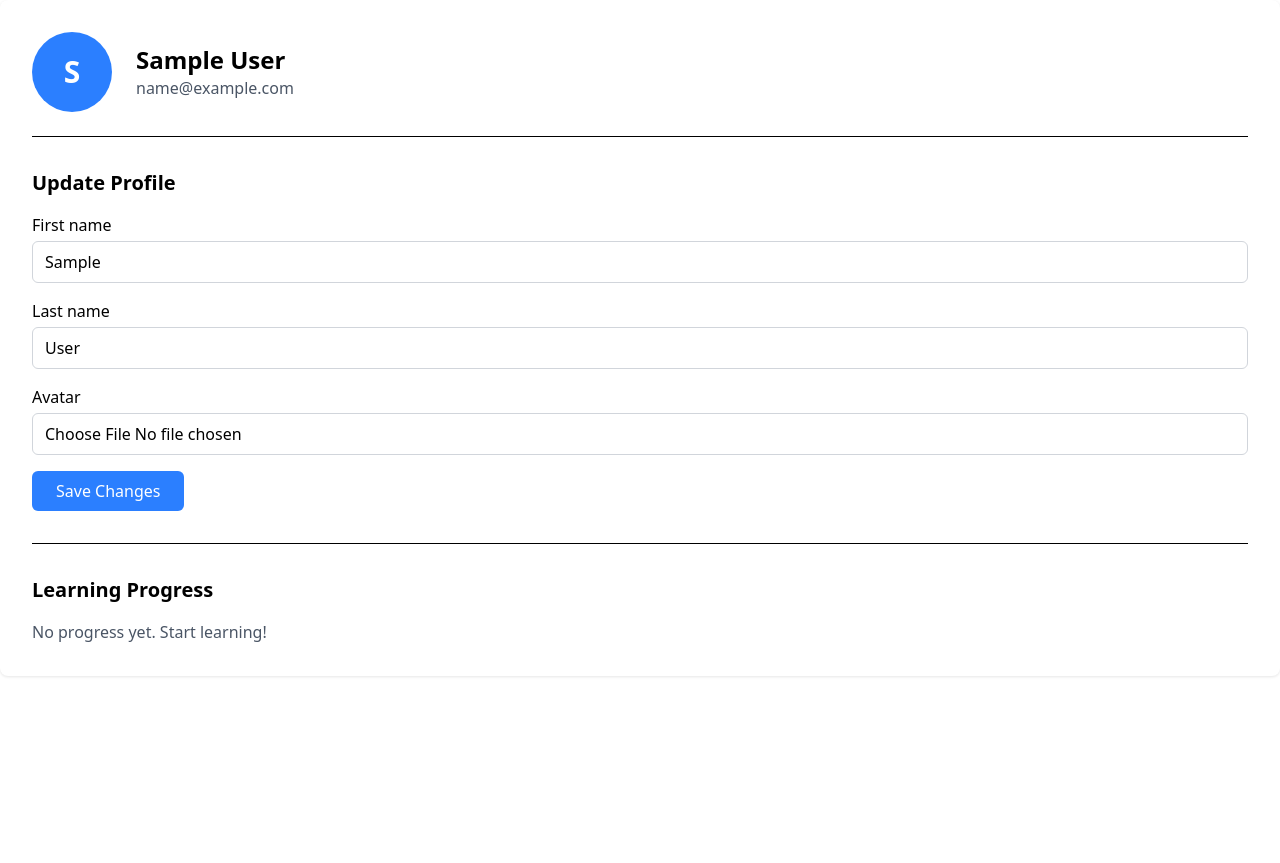
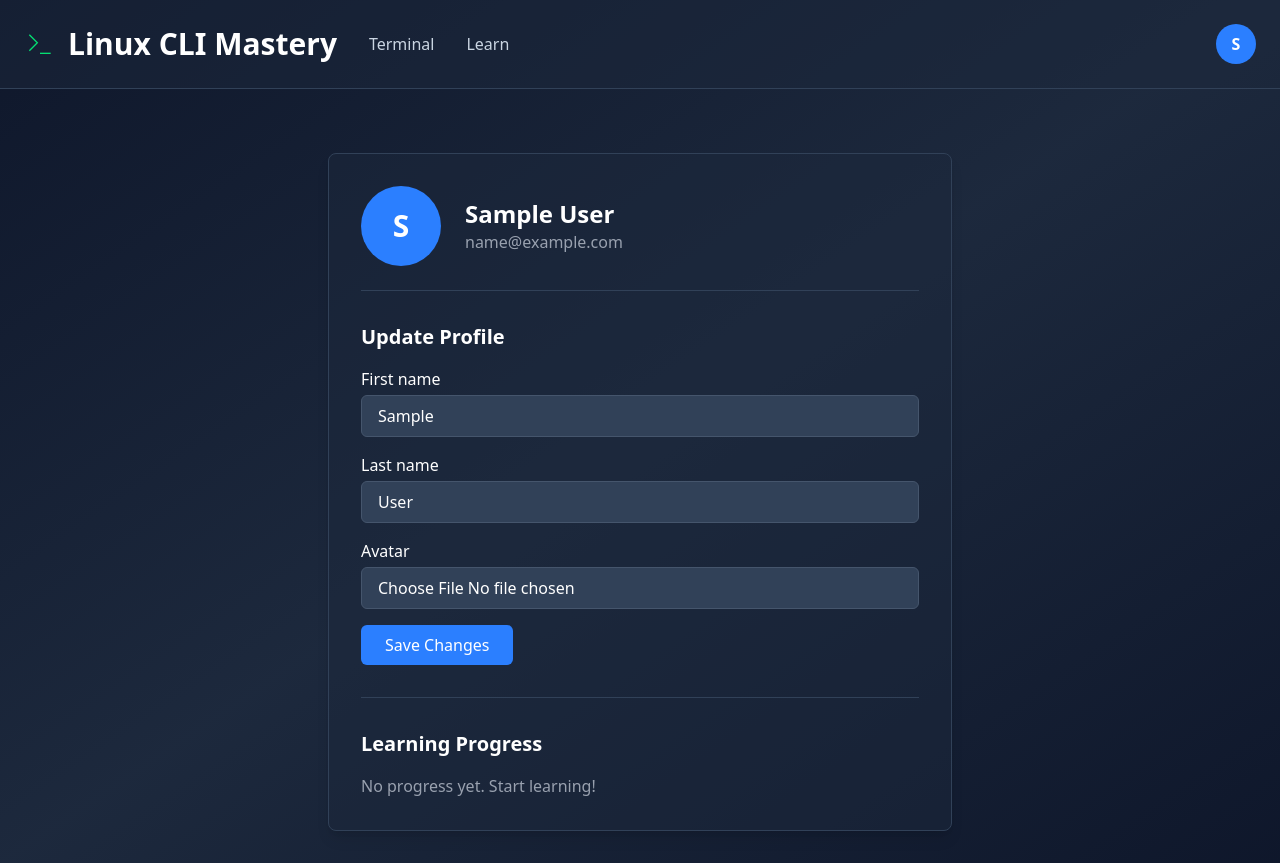
Before and after one commit to ashishk8181/linux_cli_mastery, a Django app: page /users/profile/ in a window 1280 px wide. Before the commit the page ends 677 px from the top, so only its background shows below. Run offline with Django 5.2, Linux system fonts and the light colour scheme; the visitor is signed in with stand-in values (Sample User, id 1).

Commit message:
user profile css fixed

```diff
--- a/templates/users/profile.html
+++ b/templates/users/profile.html
@@ -1,10 +1,45 @@
-{% extends 'base_with_nav.html' %}
+{% extends 'base.html' %}
 
 {% block title %}Profile{% endblock %}
 
 {% block content %}
-<div class="card">
-    <div class="flex items-center gap-6 mb-8 pb-6 border-b">
+<div class="min-h-screen bg-gradient-to-br from-slate-900 via-slate-800 to-slate-900 text-white">
+    <div class="bg-slate-800/50 border-b border-slate-700 p-6">
+        <div class="max-w-7xl mx-auto flex items-center justify-between">
+            <div class="flex items-center gap-8">
+                <div class="flex items-center gap-3">
+                    <svg class="w-8 h-8 text-green-400" fill="none" stroke="currentColor" viewBox="0 0 24 24">
+                        <polyline points="4 17 10 11 4 5"></polyline><line x1="12" y1="19" x2="20" y2="19"></line>
+                    </svg>
+                    <h1 class="text-3xl font-bold">Linux CLI Mastery</h1>
+                </div>
+                {% if user.is_authenticated %}
+                <a href="{% url 'terminal' %}" class="text-slate-300 hover:text-white transition">Terminal</a>
+                <a href="{% url 'module_list' %}" class="text-slate-300 hover:text-white transition">Learn</a>
+                {% endif %}
+            </div>
+            {% if user.is_authenticated %}
+            <div class="relative group">
+                {% if user.avatar %}
+                <img src="{{ user.avatar.url }}" alt="Avatar" class="w-10 h-10 rounded-full cursor-pointer object-cover">
+                {% else %}
+                <div class="w-10 h-10 rounded-full cursor-pointer bg-blue-500 flex items-center justify-center font-bold">
+                    {{ user.first_name.0|upper }}
+                </div>
+                {% endif %}
+                <div class="hidden group-hover:block absolute right-0 pt-2 z-50">
+                    <div class="bg-white shadow-lg rounded-md min-w-[150px]">
+                        <a href="{% url 'profile' %}" class="block px-4 py-3 text-gray-700 hover:bg-gray-100">Profile</a>
+                        <a href="{% url 'logout' %}" class="block px-4 py-3 text-gray-700 hover:bg-gray-100">Logout</a>
+                    </div>
+                </div>
+            </div>
+            {% endif %}
+        </div>
+    </div>
+    <div class="max-w-7xl mx-auto px-4 py-8 mt-8">
+        <div class="w-1/2 mx-auto bg-slate-800/50 border border-slate-700 p-8 rounded-lg shadow-lg">
+        <div class="flex items-center gap-6 mb-8 pb-6 border-b border-slate-700">
         {% if user.avatar %}
         <img src="{{ user.avatar.url }}" alt="Avatar" class="w-20 h-20 rounded-full object-cover">
         {% else %}
@@ -14,7 +49,7 @@
         {% endif %}
         <div>
             <h2 class="text-2xl font-bold">{{ user.first_name }} {{ user.last_name }}</h2>
-            <p class="text-gray-600">{{ user.email }}</p>
+            <p class="text-gray-400">{{ user.email }}</p>
         </div>
     </div>
 
@@ -25,9 +60,9 @@
         <div>
             <label class="block font-medium mb-1">{{ field.label }}</label>
             {% if field.name == 'avatar' %}
-            <input type="file" name="{{ field.name }}" class="input-field">
+                <input type="file" name="{{ field.name }}" class="w-full px-4 py-2 bg-slate-700 border border-slate-600 rounded-md focus:outline-none focus:ring-2 focus:ring-blue-500">
             {% else %}
-            <input type="text" name="{{ field.name }}" value="{{ field.value|default:'' }}" class="input-field">
+                <input type="text" name="{{ field.name }}" value="{{ field.value|default:'' }}" class="w-full px-4 py-2 bg-slate-700 border border-slate-600 rounded-md focus:outline-none focus:ring-2 focus:ring-blue-500">
             {% endif %}
         </div>
         {% endfor %}
@@ -36,13 +71,15 @@
         </button>
     </form>
 
-    <div class="mt-8 pt-8 border-t">
+    <div class="mt-8 pt-8 border-t border-slate-700">
         <h3 class="text-xl font-bold mb-4">Learning Progress</h3>
         {% if user.progress %}
-        <pre class="bg-gray-100 p-4 rounded-md overflow-x-auto">{{ user.progress }}</pre>
+        <pre class="bg-slate-900 p-4 rounded-md overflow-x-auto text-gray-300">{{ user.progress }}</pre>
         {% else %}
-        <p class="text-gray-600">No progress yet. Start learning!</p>
+        <p class="text-gray-400">No progress yet. Start learning!</p>
         {% endif %}
+    </div>
+    </div>
     </div>
 </div>
 {% endblock %}
```
Also changed, not shown: README.md, users/static/css/output.css.
